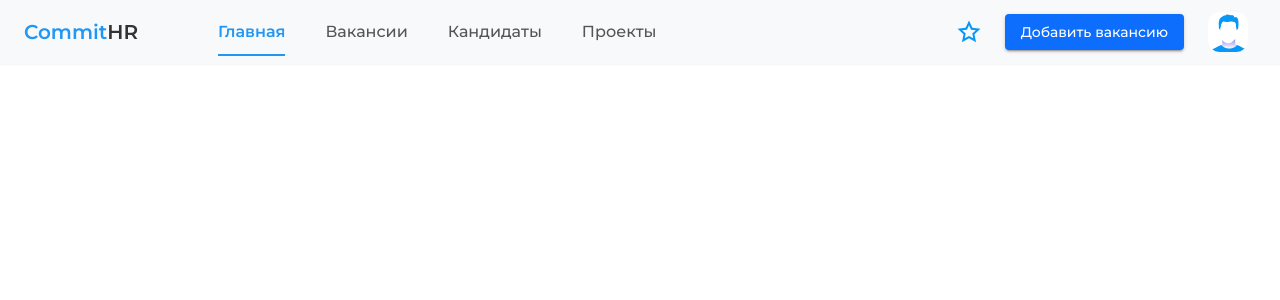
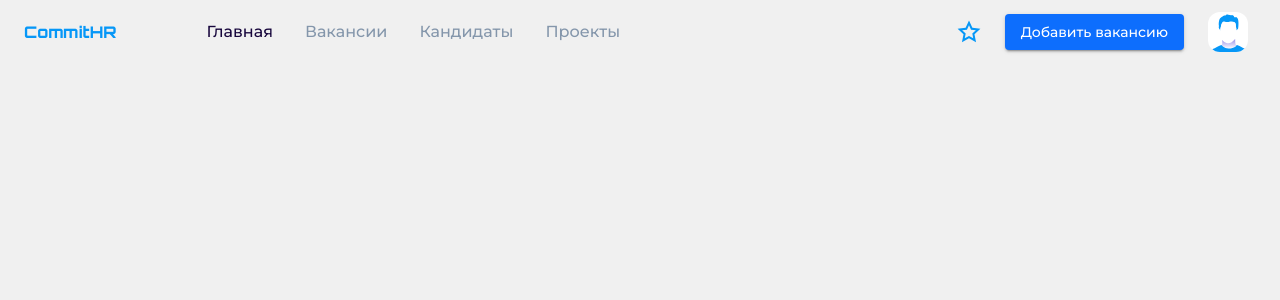
Before and after one commit to Romanus91/Commit-HR, a React (Vite) app: page / in a window 1280 px wide. Shown: the top 300 px of the page. Built offline with nearby package versions, Linux system fonts and the light colour scheme; no server answers.

Commit message:
minor fixes

```diff
--- a/src/components/header/Header.tsx
+++ b/src/components/header/Header.tsx
@@ -1,5 +1,6 @@
 import React from 'react';
 import { Link, useLocation } from '@tanstack/react-router';
+import cn from 'clsx';
 import { AppBar, Toolbar, Box, Button, IconButton } from '@mui/material';
 import styles from './styles.module.less';
 import { ROUTES } from '@router/routes';
@@ -14,15 +15,12 @@ export const Header: React.FC = () => {
         return location.pathname === `/${path}`;
     };
 
+    const getNavLinkClass = (path: string) => {
+        return cn(styles.navLink, { [styles.active]: isLinkActive(path) });
+    };
+
     return (
-        <AppBar
-            position="static"
-            sx={{
-                bgcolor: '#f8f9fa',
-                color: '#333',
-                boxShadow: '0 1px 2px 0 rgba(0, 0, 0, 0.05)',
-            }}
-        >
+        <AppBar position="static" sx={{ boxShadow: 'none' }}>
             <Toolbar className={styles.toolbar}>
                 <Box component={Link} to="/" className={styles.logo}>
                     <span className={styles.commitText}>Commit</span>
@@ -30,28 +28,16 @@ export const Header: React.FC = () => {
                 </Box>
 
                 <nav className={styles.navLinks}>
-                    <Link
-                        to={`/${ROUTES.HOME}`}
-                        className={`${styles.navLink} ${isLinkActive(ROUTES.HOME) ? styles.active : ''}`}
-                    >
+                    <Link to={`/${ROUTES.HOME}`} className={getNavLinkClass(ROUTES.HOME)}>
                         Главная
                     </Link>
-                    <Link
-                        to={`/${ROUTES.VACANCIES}`}
-                        className={`${styles.navLink} ${isLinkActive(ROUTES.VACANCIES) ? styles.active : ''}`}
-                    >
+                    <Link to={`/${ROUTES.VACANCIES}`} className={getNavLinkClass(ROUTES.VACANCIES)}>
                         Вакансии
                     </Link>
-                    <Link
-                        to={`/${ROUTES.CANDIDATES}`}
-                        className={`${styles.navLink} ${isLinkActive(ROUTES.CANDIDATES) ? styles.active : ''}`}
-                    >
+                    <Link to={`/${ROUTES.CANDIDATES}`} className={getNavLinkClass(ROUTES.CANDIDATES)}>
                         Кандидаты
                     </Link>
-                    <Link
-                        to={`/${ROUTES.PROJECTS}`}
-                        className={`${styles.navLink} ${isLinkActive(ROUTES.PROJECTS) ? styles.active : ''}`}
-                    >
+                    <Link to={`/${ROUTES.PROJECTS}`} className={getNavLinkClass(ROUTES.PROJECTS)}>
                         Проекты
                     </Link>
                 </nav>
--- a/src/components/header/styles.module.less
+++ b/src/components/header/styles.module.less
@@ -1,38 +1,31 @@
-// src/components/header/styles.module.less
+@import url('src/styles/colors.less');
+@import url('src/styles/variables.less');
+
 .toolbar {
     display: flex;
     justify-content: flex-start;
     align-items: center;
     min-height: 64px;
     padding: 0 24px;
-    background-color: #f8f9fa;
 }
 
 .logo {
-    display: flex;
-    align-items: center;
-    margin-right: 80px;  /* Увеличиваем расстояние между логотипом и ссылками */
-    font-size: 20px;
-    font-weight: 700;
+    margin-right: 90px;
+    font-size: 16px;
+    line-height: 24px;
+    font-weight: 800;
     text-decoration: none;
-    color: #333;
-}
-
-.commitText {
-    color: #2196f3;
-}
-
-.hrText {
-    color: #333;
+    color: @blue;
+    font-family: @secondaryFont;
 }
 
 .navLinks {
     display: flex;
-    gap: 40px; /* Увеличиваем расстояние между навигационными ссылками */
+    gap: 32px; /* Увеличиваем расстояние между навигационными ссылками */
 }
 
 .navLink {
-    color: #555;
+    color: @darkGray;
     text-decoration: none;
     font-size: 16px;
     font-weight: 500;
@@ -40,21 +33,10 @@
     position: relative;
 
     &:hover {
-        color: #2196f3;
+        color: #2196f3; // TODO: уточнить у дизайнера
     }
 
     &.active {
-        color: #2196f3;
-        font-weight: 600;
-
-        &::after {
-            content: '';
-            position: absolute;
-            bottom: -4px;
-            left: 0;
-            width: 100%;
-            height: 2px;
-            background-color: #2196f3;
-        }
+        color: @black;
     }
 }
--- a/src/context/theme/palette.ts
+++ b/src/context/theme/palette.ts
@@ -55,7 +55,7 @@ export const palette = {
                 disabled: '#a0aec0',
             },
             background: {
-                default: '#ffffff',
+                default: '#f0f0f0',
                 paper: '#f7fafc',
                 sidebar: '#f3f5f8',
             },
--- a/src/enums/colors.ts
+++ b/src/enums/colors.ts
@@ -1,5 +1,7 @@
 export enum EColor {
-    BLACK = '#0d0d0d',
+    BLACK = '#17063C',
     WHITE = '#ffffff',
+    GRAY = '#f0f0f0',
+    DARK_GRAY = '#8496AB',
     BLUE = '#0697F7',
 }
--- a/src/styles/app.less
+++ b/src/styles/app.less
@@ -28,6 +28,12 @@
     src: url('/src/resources/fonts/Montserrat-SemiBold.ttf') format('truetype');
 }
 
+@font-face {
+    font-family: Orbitron;
+    font-weight: 800;
+    src: url('/src/resources/fonts/Orbitron-ExtraBold.ttf') format('truetype');
+}
+
 * {
     box-sizing: border-box;
 }
--- a/src/styles/colors.less
+++ b/src/styles/colors.less
@@ -1,3 +1,5 @@
-@black: '#0d0d0d';
-@white: '#ffffff';
-@blue: '#0697F7';
+@black: #17063c;
+@white: #ffffff;
+@gray: #f0f0f0;
+@darkGray: #8496ab;
+@blue: #0697f7;
--- /dev/null
+++ b/src/styles/variables.less
@@ -0,0 +1,2 @@
+@primaryFont: Montserrat, sans-serif;
+@secondaryFont: 'Orbitron', sans-serif;
```
Also changed, not shown: src/resources/fonts/Orbitron-ExtraBold.ttf (added).
